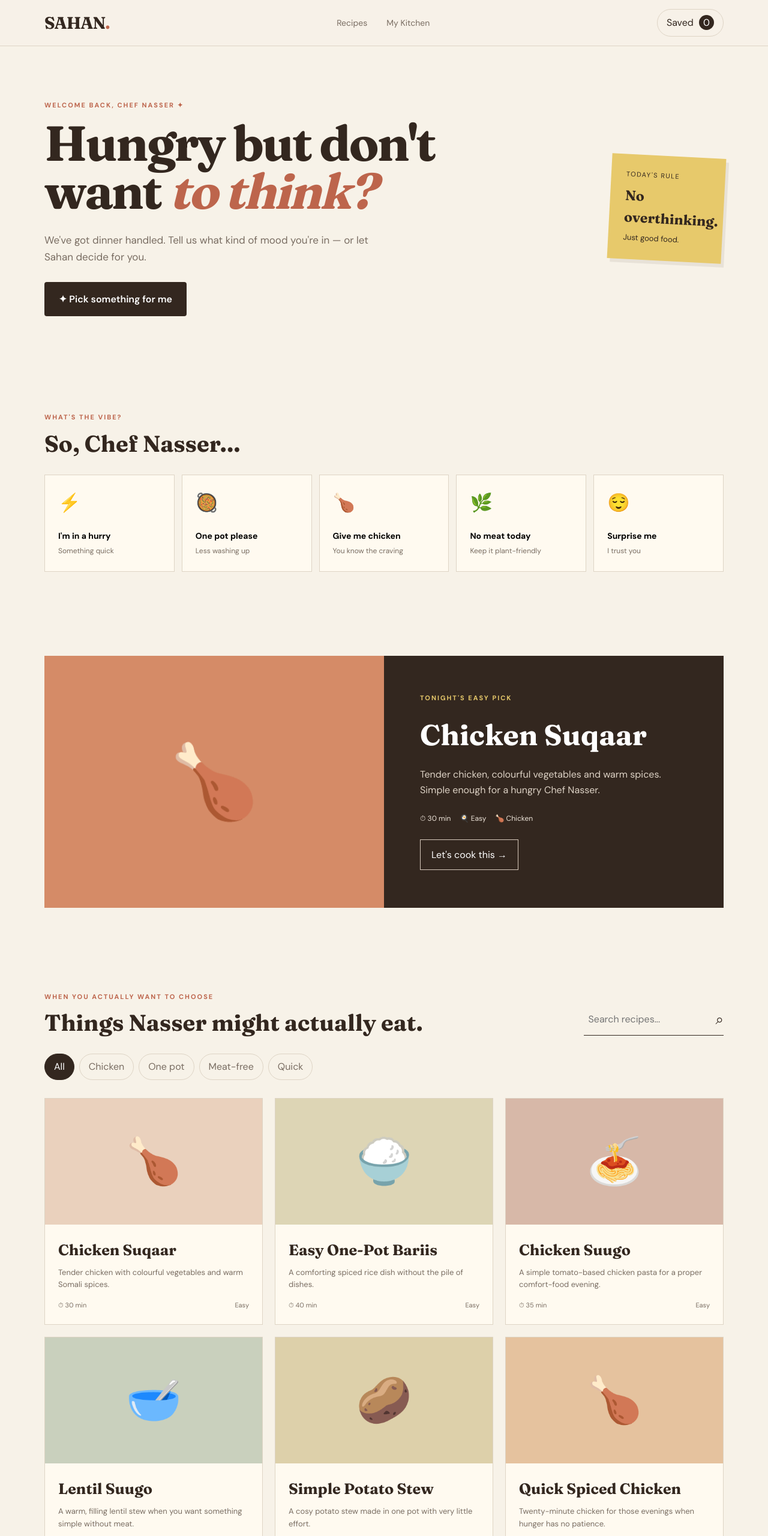
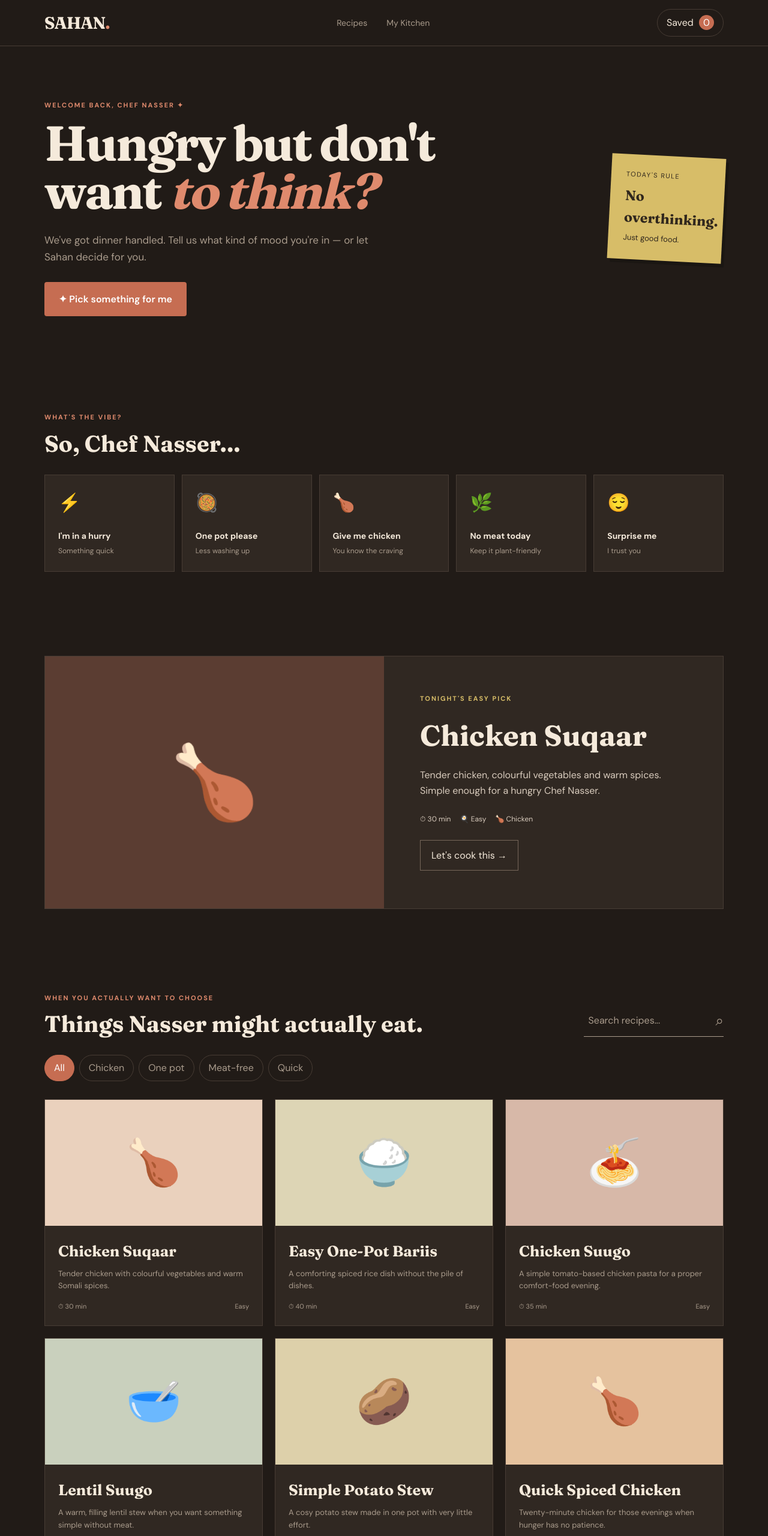
Before and after one commit to H1baq/Quick-recipe-Fireup, a plain HTML site: page Sahan/index.html in a window 1280 px wide. Shown: the top 2560 px of the page at 60% size. Drawn offline with Linux system fonts and the light colour scheme.

Commit message:
dark moode

```diff
--- a/Sahan/styles.css
+++ b/Sahan/styles.css
@@ -14,8 +14,8 @@ html {
 
 body {
     font-family: "DM Sans", sans-serif;
-    background: #f7f2e8;
-    color: #33271f;
+    background: #211b17;
+    color: #f5eadb;
     line-height: 1.6;
 }
 
@@ -39,15 +39,27 @@ a {
 ========================= */
 
 :root {
-    --cream: #f7f2e8;
-    --paper: #fffaf0;
-    --brown: #33271f;
-    --muted: #796d62;
-    --terracotta: #bd654c;
-    --terracotta-dark: #984d39;
-    --sage: #77816a;
-    --line: #ded4c5;
-    --yellow: #e7c96b;
+    --background: #211b17;
+    --background-soft: #29221d;
+    --card: #302822;
+    --card-light: #382f28;
+
+    --cream: #f5eadb;
+    --cream-soft: #d8cbbd;
+
+    --brown: #211b17;
+    --text: #f5eadb;
+    --muted: #a99b8c;
+
+    --terracotta: #c66d52;
+    --terracotta-light: #df8a6d;
+
+    --sage: #89947a;
+    --sage-dark: #596351;
+
+    --yellow: #d7bd68;
+
+    --line: #473c34;
 }
 
 
@@ -57,7 +69,7 @@ a {
 
 .site-header {
     border-bottom: 1px solid var(--line);
-    background: rgba(247, 242, 232, 0.95);
+    background: #211b17;
 }
 
 .header-inner {
@@ -80,7 +92,7 @@ a {
 }
 
 .logo span {
-    color: var(--terracotta);
+    color: var(--terracotta-light);
 }
 
 nav {
@@ -91,7 +103,7 @@ nav {
 }
 
 nav a:hover {
-    color: var(--brown);
+    color: var(--cream);
 }
 
 .saved-btn {
@@ -99,11 +111,15 @@ nav a:hover {
     background: transparent;
     padding: 9px 15px;
     border-radius: 30px;
-    color: var(--brown);
+    color: var(--cream);
+}
+
+.saved-btn:hover {
+    border-color: var(--terracotta);
 }
 
 .saved-btn span {
-    background: var(--brown);
+    background: var(--terracotta);
     color: white;
     border-radius: 50%;
     padding: 2px 7px;
@@ -136,7 +152,7 @@ nav a:hover {
     font-size: 11px;
     font-weight: 700;
     letter-spacing: 2px;
-    color: var(--terracotta);
+    color: var(--terracotta-light);
     margin-bottom: 14px;
 }
 
@@ -150,7 +166,7 @@ nav a:hover {
 
 .hero h1 em,
 .kitchen-card h2 em {
-    color: var(--terracotta);
+    color: var(--terracotta-light);
     font-style: italic;
 }
 
@@ -162,7 +178,7 @@ nav a:hover {
 }
 
 .decision-btn {
-    background: var(--brown);
+    background: var(--terracotta);
     color: white;
     border: none;
     padding: 16px 24px;
@@ -172,17 +188,22 @@ nav a:hover {
 }
 
 .decision-btn:hover {
-    background: var(--terracotta);
+    background: var(--terracotta-light);
     transform: translateY(-2px);
 }
 
 .hero-note {
     width: 190px;
     min-width: 190px;
+
     padding: 25px;
+
     background: var(--yellow);
+    color: #30271d;
+
     transform: rotate(3deg);
-    box-shadow: 5px 6px 0 rgba(51, 39, 31, 0.08);
+
+    box-shadow: 5px 6px 0 rgba(0, 0, 0, 0.2);
 }
 
 .hero-note span {
@@ -227,6 +248,11 @@ nav a:hover {
     line-height: 1.1;
 }
 
+
+/* =========================
+   MOODS
+========================= */
+
 .mood-grid {
     display: grid;
     grid-template-columns: repeat(5, 1fr);
@@ -235,15 +261,21 @@ nav a:hover {
 
 .mood-card {
     text-align: left;
-    background: var(--paper);
+
+    background: var(--card);
+    color: var(--cream);
+
     border: 1px solid var(--line);
+
     padding: 22px;
     min-height: 150px;
+
     transition: 0.2s;
 }
 
 .mood-card:hover {
     border-color: var(--terracotta);
+    background: var(--card-light);
     transform: translateY(-3px);
 }
 
@@ -271,13 +303,17 @@ nav a:hover {
 .featured-card {
     display: grid;
     grid-template-columns: 1fr 1fr;
-    background: var(--brown);
-    color: white;
+
+    background: #302822;
+    color: var(--cream);
+
+    border: 1px solid var(--line);
 }
 
 .featured-image {
     min-height: 420px;
-    background: #d58b67;
+
+    background: #5b3d32;
 
     display: flex;
     align-items: center;
@@ -290,13 +326,14 @@ nav a:hover {
 
 .featured-content {
     padding: 60px;
+
     display: flex;
     flex-direction: column;
     justify-content: center;
 }
 
 .featured-content .eyebrow {
-    color: #e7c96b;
+    color: var(--yellow);
 }
 
 .featured-content h2 {
@@ -306,28 +343,33 @@ nav a:hover {
 }
 
 .featured-content p {
-    color: #ddd2c5;
+    color: var(--cream-soft);
     max-width: 420px;
 }
 
 .recipe-meta {
     display: flex;
     gap: 15px;
+
     margin: 25px 0;
+
     font-size: 12px;
-    color: #eee5da;
+    color: var(--cream-soft);
 }
 
 .outline-btn {
     width: fit-content;
+
     padding: 12px 18px;
-    border: 1px solid #d7cabc;
+
+    border: 1px solid #75665a;
     background: transparent;
-    color: white;
+
+    color: var(--cream);
 }
 
 .outline-btn:hover {
-    background: white;
+    background: var(--cream);
     color: var(--brown);
 }
 
@@ -346,20 +388,30 @@ nav a:hover {
 .search-box {
     display: flex;
     align-items: center;
-    border-bottom: 1px solid var(--brown);
+
+    border-bottom: 1px solid var(--muted);
+
     padding: 5px 0;
 }
 
 .search-box input {
     border: none;
     outline: none;
+
     background: transparent;
+    color: var(--cream);
+
     padding: 8px;
     width: 220px;
 }
 
+.search-box input::placeholder {
+    color: var(--muted);
+}
+
 .search-box span {
     font-size: 24px;
+    color: var(--muted);
 }
 
 
@@ -376,17 +428,20 @@ nav a:hover {
 
 .filter-btn {
     background: transparent;
+
     border: 1px solid var(--line);
+
     padding: 8px 15px;
     border-radius: 30px;
+
     color: var(--muted);
 }
 
 .filter-btn.active,
 .filter-btn:hover {
-    background: var(--brown);
+    background: var(--terracotta);
     color: white;
-    border-color: var(--brown);
+    border-color: var(--terracotta);
 }
 
 
@@ -401,13 +456,16 @@ nav a:hover {
 }
 
 .recipe-card {
-    background: var(--paper);
+    background: var(--card);
+
     border: 1px solid var(--line);
+
     transition: 0.2s;
 }
 
 .recipe-card:hover {
     transform: translateY(-4px);
+    border-color: #65554a;
 }
 
 .recipe-image {
@@ -427,6 +485,7 @@ nav a:hover {
 .recipe-info h3 {
     font-family: "Fraunces", serif;
     font-size: 25px;
+    color: var(--cream);
 }
 
 .recipe-info p {
@@ -438,20 +497,23 @@ nav a:hover {
 .card-meta {
     display: flex;
     justify-content: space-between;
+
     color: var(--muted);
     font-size: 11px;
 }
 
 .empty-message {
     display: none;
+
     text-align: center;
     padding: 50px;
+
     color: var(--muted);
 }
 
 
 /* =========================
-   KITCHEN
+   MY KITCHEN
 ========================= */
 
 .kitchen-section {
@@ -459,23 +521,27 @@ nav a:hover {
 }
 
 .kitchen-card {
-    background: #e5e8dc;
+    background: #33392e;
+
     padding: 50px;
 
     display: grid;
     grid-template-columns: 1fr 1fr;
+
     gap: 60px;
 }
 
 .kitchen-card h2 {
     font-family: "Fraunces", serif;
+
     font-size: 42px;
     line-height: 1.05;
+
     margin-bottom: 15px;
 }
 
 .kitchen-card p {
-    color: var(--muted);
+    color: #c6c9bd;
     max-width: 430px;
 }
 
@@ -486,19 +552,25 @@ nav a:hover {
 .progress-label {
     display: flex;
     justify-content: space-between;
+
+    color: #e0e3d8;
+
     font-size: 12px;
     margin-bottom: 10px;
 }
 
 .progress-bar {
     height: 10px;
-    background: rgba(51, 39, 31, 0.15);
+
+    background: rgba(255, 255, 255, 0.15);
 }
 
 .progress-fill {
     width: 0%;
     height: 100%;
-    background: var(--terracotta);
+
+    background: var(--yellow);
+
     transition: 0.4s;
 }
 
@@ -510,8 +582,11 @@ nav a:hover {
 
 .badge {
     flex: 1;
-    background: var(--paper);
+
+    background: var(--card);
+
     border: 1px solid var(--line);
+
     padding: 20px;
 }
 
@@ -523,6 +598,7 @@ nav a:hover {
 
 .badge strong {
     display: block;
+    color: var(--cream);
 }
 
 .badge small {
@@ -541,6 +617,7 @@ nav a:hover {
     z-index: 1000;
 
     display: none;
+
     align-items: center;
     justify-content: center;
 
@@ -555,36 +632,52 @@ nav a:hover {
 .modal-overlay {
     position: absolute;
     inset: 0;
-    background: rgba(40, 30, 24, 0.65);
+
+    background: rgba(0, 0, 0, 0.78);
 }
 
 .modal-content,
 .decision-box {
     position: relative;
-    background: var(--paper);
+
+    background: #302822;
+
+    border: 1px solid var(--line);
+
     max-width: 850px;
     width: 100%;
+
     max-height: 90vh;
     overflow-y: auto;
+
     padding: 45px;
+
     z-index: 2;
 }
 
 .close-modal {
     position: absolute;
+
     right: 20px;
     top: 15px;
 
     border: none;
     background: none;
+
     font-size: 30px;
+
     color: var(--muted);
+}
+
+.close-modal:hover {
+    color: var(--cream);
 }
 
 .modal-header {
     display: flex;
     gap: 25px;
     align-items: center;
+
     margin-bottom: 35px;
 }
 
@@ -594,18 +687,30 @@ nav a:hover {
 
 .modal-header h2 {
     font-family: "Fraunces", serif;
+
     font-size: 42px;
+
+    color: var(--cream);
+}
+
+.modal-header p {
+    color: var(--muted);
 }
 
 .modal-columns {
     display: grid;
     grid-template-columns: 0.8fr 1.2fr;
+
     gap: 50px;
 }
 
 .modal-columns h3 {
     font-family: "Fraunces", serif;
+
+    color: var(--cream);
+
     font-size: 22px;
+
     margin-bottom: 15px;
 }
 
@@ -616,28 +721,40 @@ nav a:hover {
 
 .modal-columns li {
     margin-bottom: 10px;
-    color: var(--muted);
+
+    color: var(--cream-soft);
 }
 
 .modal-actions {
     display: flex;
     gap: 10px;
+
     margin-top: 35px;
 }
 
 .save-action,
 .cook-action {
     padding: 13px 18px;
+
     border: none;
 }
 
 .save-action {
-    background: #e8dfd2;
+    background: #453a32;
+    color: var(--cream);
+}
+
+.save-action:hover {
+    background: #51453b;
 }
 
 .cook-action {
-    background: var(--brown);
+    background: var(--terracotta);
     color: white;
+}
+
+.cook-action:hover {
+    background: var(--terracotta-light);
 }
 
 
@@ -647,19 +764,30 @@ nav a:hover {
 
 .decision-box {
     max-width: 520px;
+
     text-align: center;
+
     padding: 55px 40px;
+}
+
+.decision-box .eyebrow {
+    color: var(--yellow);
 }
 
 .decision-emoji {
     display: block;
+
     font-size: 90px;
+
     margin: 15px 0;
 }
 
 .decision-box h2 {
     font-family: "Fraunces", serif;
+
     font-size: 45px;
+
+    color: var(--cream);
 }
 
 .decision-box p {
@@ -668,8 +796,11 @@ nav a:hover {
 
 .decision-buttons {
     display: flex;
+
     justify-content: center;
+
     gap: 10px;
+
     margin-top: 25px;
 }
 
@@ -679,14 +810,27 @@ nav a:hover {
 }
 
 .decision-cook {
-    background: var(--brown);
+    background: var(--terracotta);
+
     color: white;
+
     border: none;
+}
+
+.decision-cook:hover {
+    background: var(--terracotta-light);
 }
 
 .decision-again {
     background: transparent;
+
     border: 1px solid var(--line);
+
+    color: var(--cream);
+}
+
+.decision-again:hover {
+    background: var(--card-light);
 }
 
 
@@ -696,16 +840,19 @@ nav a:hover {
 
 .toast {
     position: fixed;
+
     bottom: 25px;
     left: 50%;
+
     transform: translate(-50%, 100px);
 
-    background: var(--brown);
-    color: white;
+    background: var(--cream);
+    color: var(--brown);
 
     padding: 13px 20px;
 
     opacity: 0;
+
     transition: 0.3s;
 
     z-index: 2000;
@@ -766,6 +913,7 @@ nav a:hover {
 
     .kitchen-card {
         grid-template-columns: 1fr;
+
         padding: 35px;
     }
 
@@ -780,8 +928,8 @@ nav a:hover {
     .modal-columns {
         grid-template-columns: 1fr;
     }
+}
 
-}
 
 @media (max-width: 500px) {
 
```
